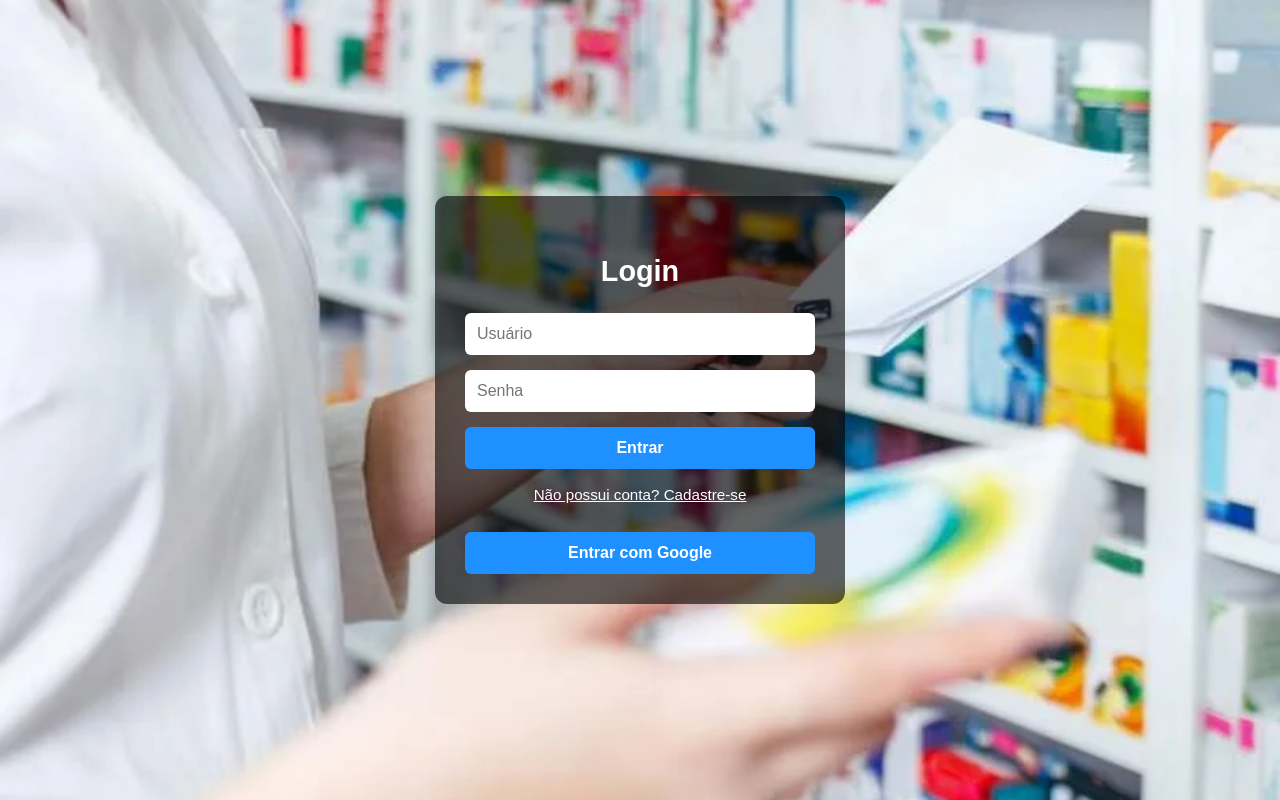
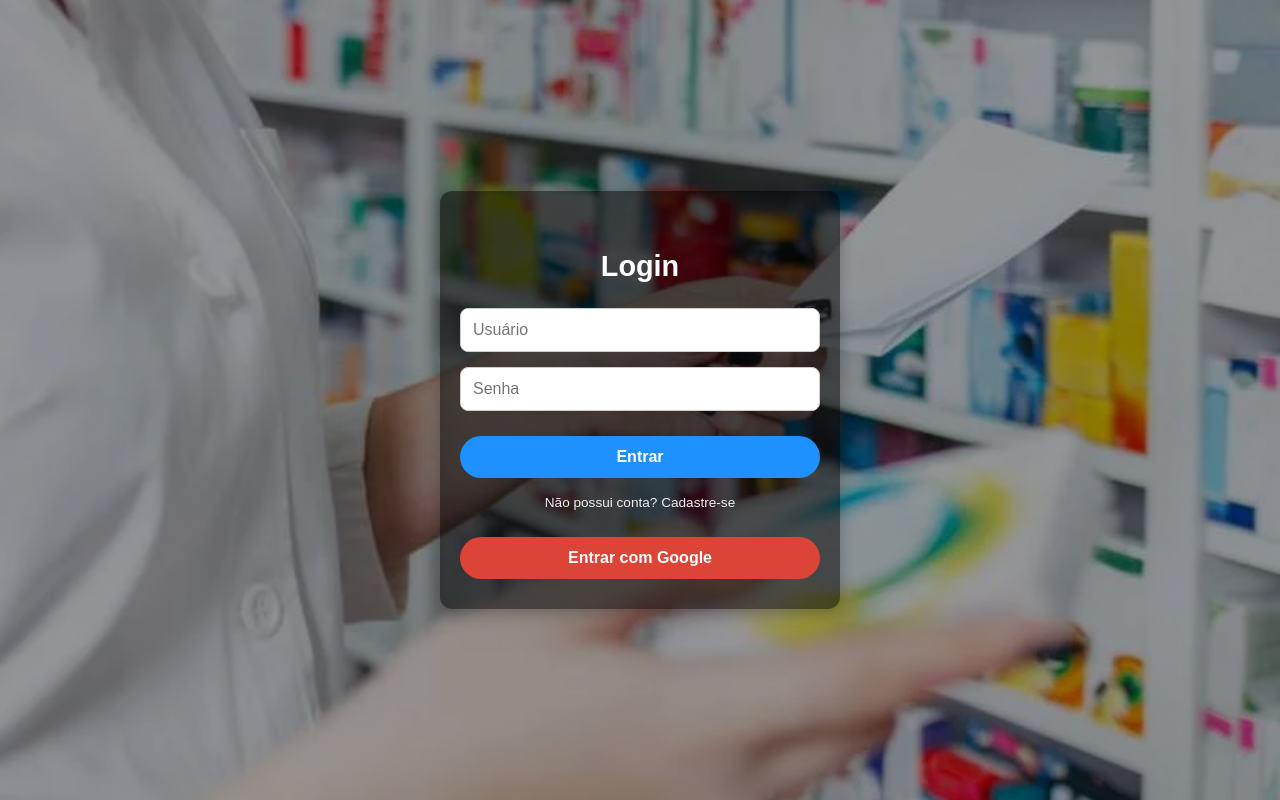
Before and after one commit to epmsoftware/hora-do-remedio-web, a React (Vite) app: page /login in a window 1280 px wide. Built offline with nearby package versions, Linux system fonts and the light colour scheme.

Commit message:
Atualiza CSS da tela de login com fundo escuro e overlay

```diff
--- a/src/Login.css
+++ b/src/Login.css
@@ -1,4 +1,4 @@
-/* Garante que html, body e #root ocupem 100% da altura */
+/* Garante que body ocupe 100% da tela */
 html, body, #root {
   height: 100%;
   margin: 0;
@@ -6,59 +6,69 @@ html, body, #root {
   font-family: Arial, sans-serif;
 }
 
-/* Fundo da tela inteira e centralização */
+/* Fundo da tela e centralização */
 .login-bg {
   height: 100%;
-  background: url("/assets/fundo-form.webp") center/cover no-repeat;
   display: flex;
+  justify-content: center;
   align-items: center;
-  justify-content: center;
+  background: linear-gradient(rgba(0, 0, 0, 0.4), rgba(0, 0, 0, 0.4)),
+  url("/assets/fundo-form.webp") center/cover no-repeat;
 }
 
 /* Container do formulário */
 .login-container {
-  background: rgba(0,0,0,0.6);
-  padding: 30px;
+  width: 90%;
+  max-width: 400px;
+  padding: 30px 20px;
+  background: rgba(0, 0, 0, 0.5); /* mais transparente e escuro */
   border-radius: 12px;
   text-align: center;
-  color: #fff;
-  width: 90%;
-  max-width: 350px;
-
   display: flex;
   flex-direction: column;
-  align-items: center;
+  box-shadow: 0 4px 15px rgba(0,0,0,0.25);
+  box-sizing: border-box; /* garante que inputs não saiam do container */
 }
 
 /* Título */
 .login-container h2 {
+  font-size: 1.8rem;
   margin-bottom: 20px;
-  font-size: 1.8rem;
+  color: #fff;
 }
 
-/* Inputs ocupando 100% da largura */
+/* Inputs */
 .login-container input {
   width: 100%;
+  max-width: 100%; /* garante que não ultrapasse container */
   padding: 12px;
   margin-bottom: 15px;
-  border: none;
-  border-radius: 6px;
+  border: 1px solid #ccc;
+  border-radius: 8px;
   font-size: 1rem;
-  box-sizing: border-box;
+  outline: none;
+  box-sizing: border-box; /* corrige tamanho */
 }
 
-/* Botões principais ocupando 100% da largura */
+.login-container input:focus {
+  border-color: #1e90ff;
+  box-shadow: 0 0 4px rgba(30,144,255,0.5);
+}
+
+/* Botões principais */
 .login-container button {
   width: 100%;
   padding: 12px;
-  background-color: #1e90ff;
-  color: #fff;
+  margin-top: 10px;
   border: none;
-  border-radius: 6px;
-  cursor: pointer;
+  border-radius: 25px;
   font-weight: 600;
   font-size: 1rem;
-  transition: background 0.3s;
+  cursor: pointer;
+  transition: 0.3s;
+  background-color: #1e90ff;
+  color: white;
+  box-sizing: border-box;
 }
 
 .login-container button:hover {
@@ -66,9 +76,9 @@ html, body, #root {
 }
 
 /* Botão do Google */
-.google-btn {
+.login-container .google-btn {
   width: 100%;
-  background-color: #4285f4;
+  background-color: #db4437 !important; /* força o vermelho */
   color: white;
   margin-top: 10px;
   padding: 12px;
@@ -77,16 +87,32 @@ html, body, #root {
   cursor: pointer;
   font-size: 1rem;
   transition: background 0.3s;
+  box-sizing: border-box;
 }
 
-.google-btn:hover {
-  background-color: #357ae8;
+.login-container .google-btn:hover {
+  background-color: #c33d2e !important;
 }
 
-/* Link de alternar modo */
+/* Toggle */
 .toggle {
   margin-top: 15px;
   cursor: pointer;
+  font-size: 0.85rem;
+  color: #eee; /* mais visível sobre fundo escuro */
+}
+
+.toggle:hover {
   text-decoration: underline;
-  font-size: 0.95rem;
 }
+
+/* Responsividade */
+@media (max-width: 600px) {
+  .login-container {
+    padding: 20px 15px;
+  }
+
+  .login-container h2 {
+    font-size: 1.5rem;
+  }
+}
```
